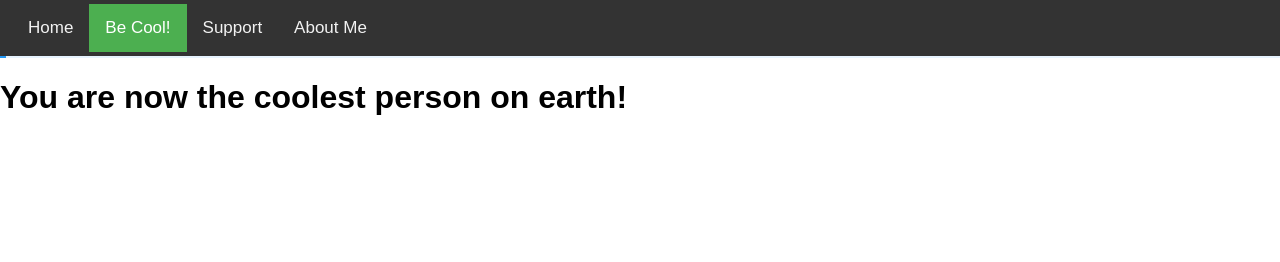
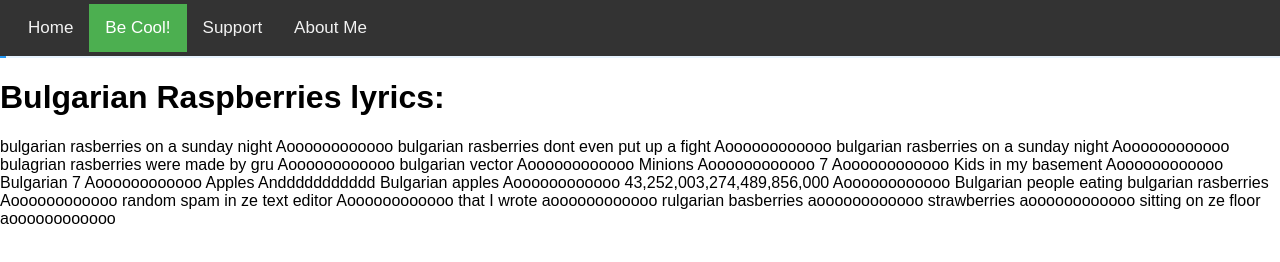
Before and after one commit to rzssv/CoolWebPage, a plain HTML site: page cool.html in a window 1280 px wide. Drawn offline with Linux system fonts and the light colour scheme.

Commit message:
Update cool.html

```diff
--- a/cool.html
+++ b/cool.html
@@ -87,7 +87,43 @@ body {margin:0;}
 </div>
 
 
-<h1>You are now the coolest person on earth!</h1>
+<h1>Bulgarian Raspberries lyrics:</h1>
+<p>bulgarian rasberries on a sunday night
+Aoooooooooooo
+bulgarian rasberries dont even put up a fight
+Aoooooooooooo
+bulgarian rasberries on a sunday night
+Aoooooooooooo
+bulagrian rasberries were made by gru
+Aoooooooooooo
+bulgarian vector
+Aoooooooooooo
+Minions
+Aoooooooooooo
+7
+Aoooooooooooo
+Kids in my basement
+Aoooooooooooo
+Bulgarian 7
+Aoooooooooooo
+Apples
+Anddddddddddd
+Bulgarian apples
+Aoooooooooooo
+43,252,003,274,489,856,000
+Aoooooooooooo
+Bulgarian people eating bulgarian rasberries
+Aoooooooooooo
+random spam in ze text editor
+Aoooooooooooo
+that I wrote
+aoooooooooooo
+rulgarian basberries
+aoooooooooooo
+strawberries
+aoooooooooooo
+sitting on ze floor
+aoooooooooooo<p/>
 
 
   </body>
```
